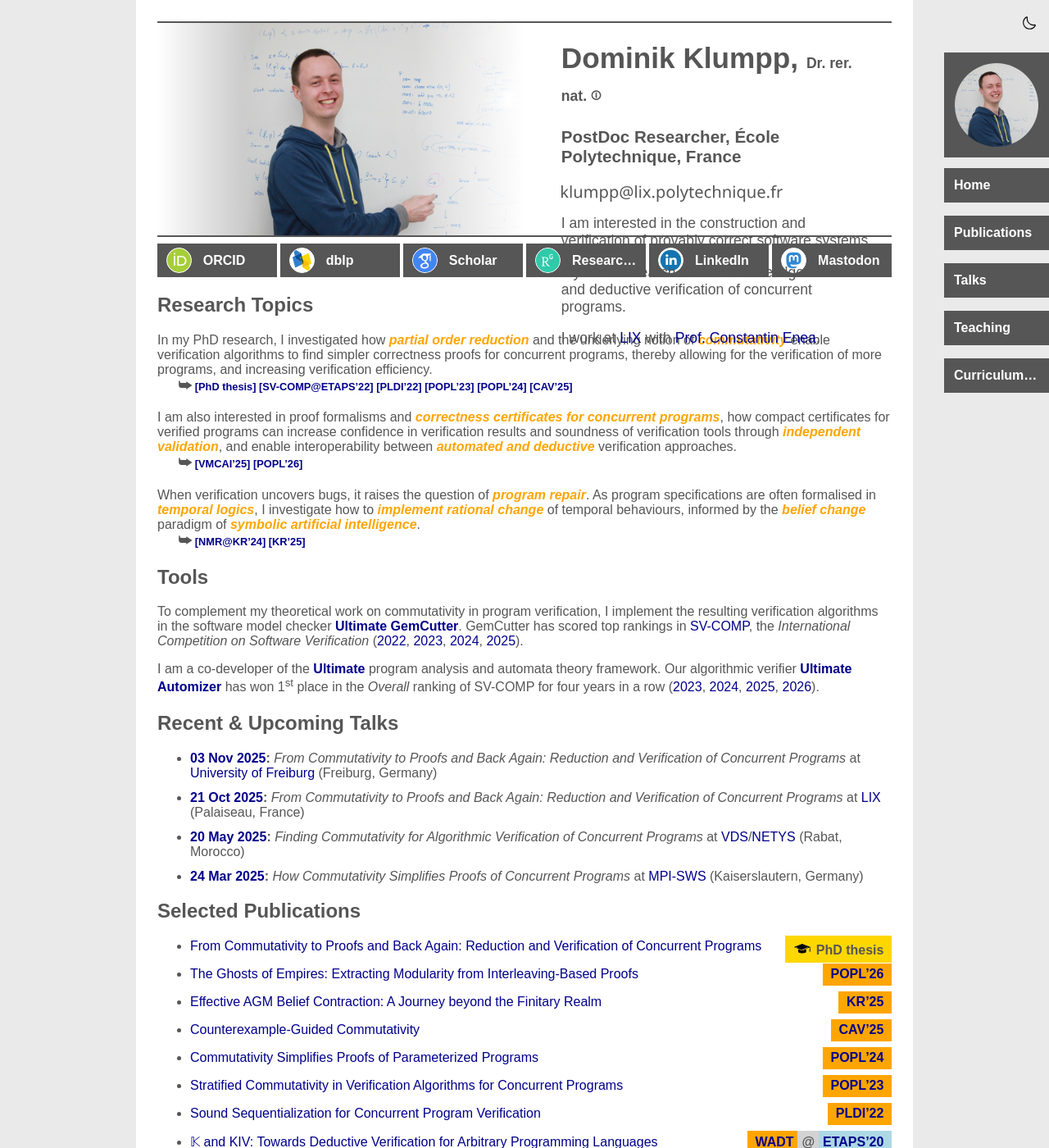
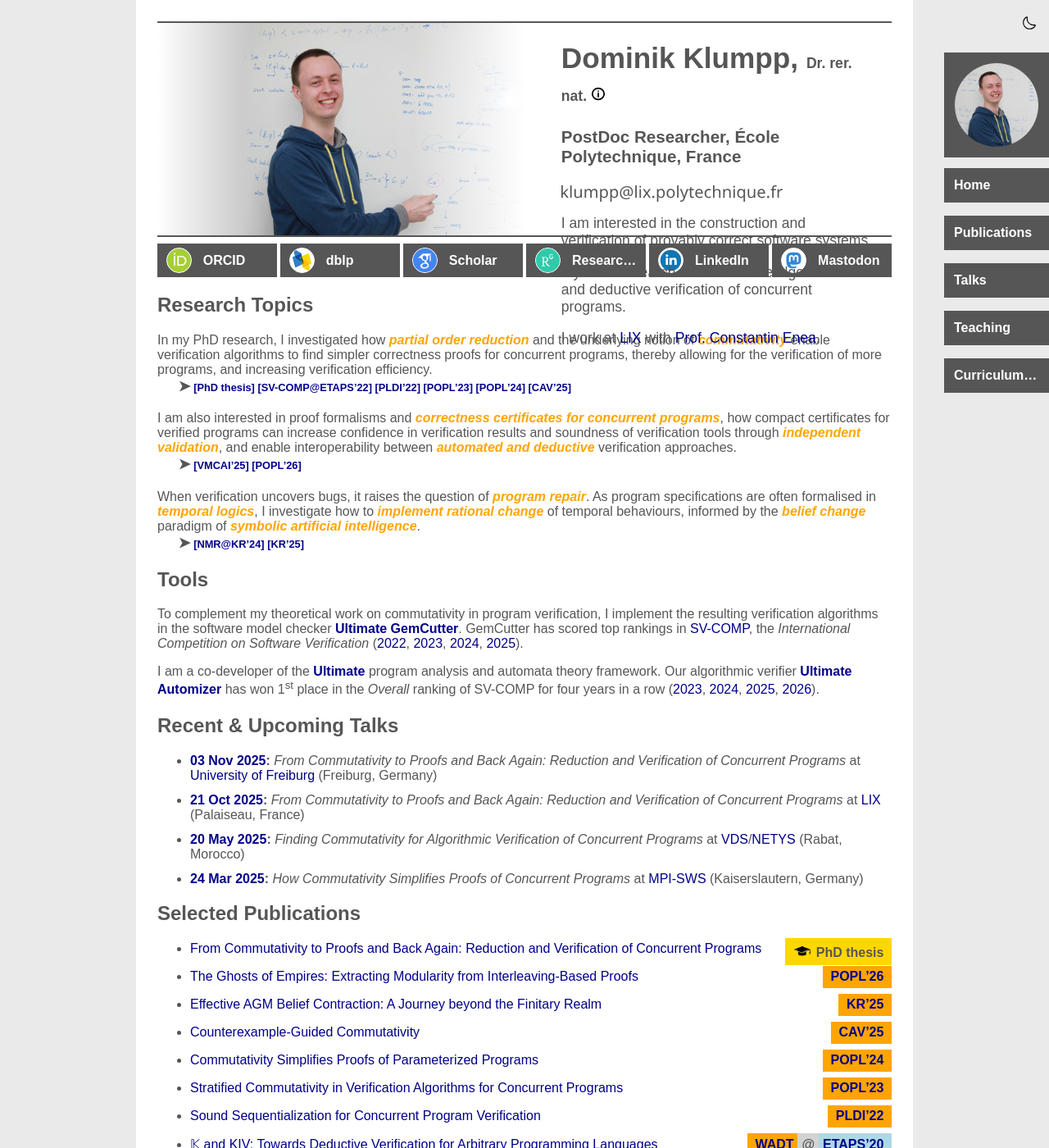
Before and after one commit to maul-esel/personal-website, a Jekyll site: the page built from index.markdown, in a window 1280 px wide and 1400 px high. Shown: the whole window at 82% size. Built offline with Jekyll 4.4.1, drawn with Linux system fonts in a browser that asks for light colours.

Commit message:
replace broken icons that do not exist in some fonts

```diff
--- a/credits.markdown
+++ b/credits.markdown
@@ -21,3 +21,4 @@ sitemap: false
 - <a href="https://www.svgrepo.com/svg/452047/linkedin-1" target="_blank">LinkedIn icon</a> by <a href="https://www.svgrepo.com/author/Garuda%20Technology/" target="_blank">Garuda Technology</a>
 - <a href="https://www.svgrepo.com/svg/525081/sun-2" target="_blank">Sun icon</a> by <a href="https://www.svgrepo.com/author/Solar%20Icons/" target="_blank">Solar Icons</a>
 - <a href="https://www.svgrepo.com/svg/381213/dark-mode-night-moon" target="_blank">Moon icon</a> by <a href="https://www.svgrepo.com/author/nickylimyeanfen/" target="_blank">nickylimyeanfen</a>
+- <a href="https://www.svgrepo.com/svg/509372/info" target="_blank">Info icon</a> by <a href="https://www.svgrepo.com/author/afnizarnur/" target="_blank">afnizarnur</a>
--- a/index.markdown
+++ b/index.markdown
@@ -12,7 +12,7 @@ keywords: Dominik Klumpp, computer science, programming languages, formal method
 <div id="banner">
   {% include image.html file="dominik.jpg" alt="Dominik Klumpp" title="Dominik Klumpp" width=530 height=380 sizes=28vw srcset="800w: small, 2000w: medium, 4785w: " %}
   <div id="main-info">
-    <h1>Dominik Klumpp, <span class="title">Dr. rer. nat. <span class="title-note" title="Doktor rerum naturalium: German doctorate in the natural sciences"></span></span></h1>
+    <h1>Dominik Klumpp, <span class="title">Dr. rer. nat. <img alt="info:" class="title-note" src="{{ '/images/info.svg' | relative_url }}" title="Doktor rerum naturalium: German doctorate in the natural sciences"/></span></h1>
     <h3>PostDoc Researcher, &Eacute;cole Polytechnique, France</h3>
     <img alt="email address: lastname at lix dot polytechnique dot fr"       class="mail" src="{{ '/images/mail_lix.svg' | relative_url }}" />
 
--- a/style/default.scss
+++ b/style/default.scss
@@ -424,11 +424,9 @@ mark {
       font-size: 0.5em;
 
       .title-note {
-        &::after {
-          font-size: 0.7em;
-          display: inline-block;
-          content: '\1f6c8';
-          vertical-align: +15%;
+        width: 1em;
+        @include if-dark-mode {
+          @include filter(invert(1));
         }
       }
     }
@@ -516,7 +514,7 @@ mark {
 
   &::before {
     display: inline;
-    content: "\2BA9";
+    content: "\27A4";
     font-weight: bold;
     font-size: 1.4em;
   }
```
Also changed, not shown: images/info.svg (added).
